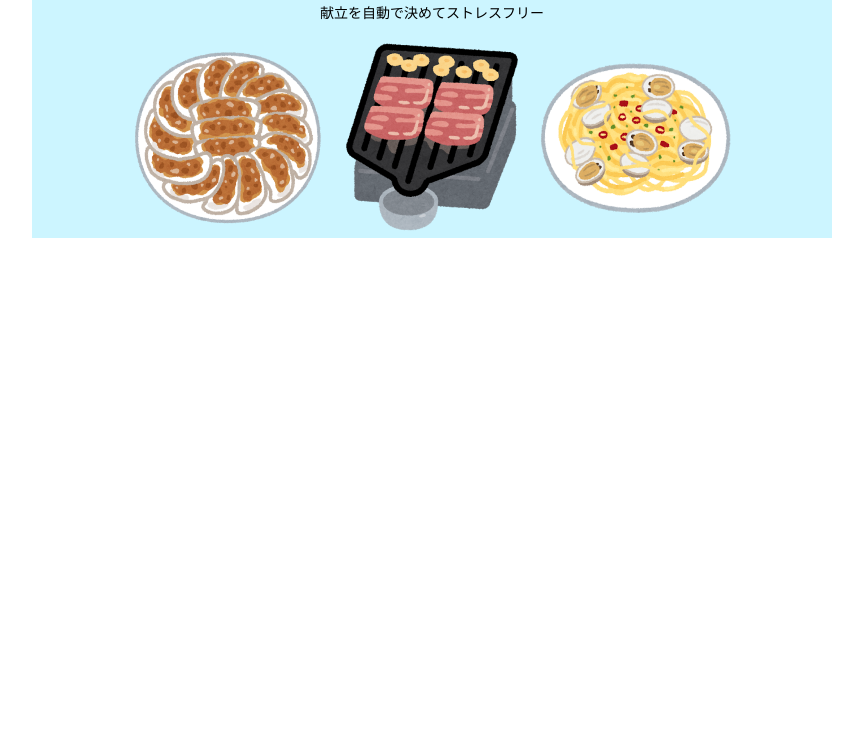
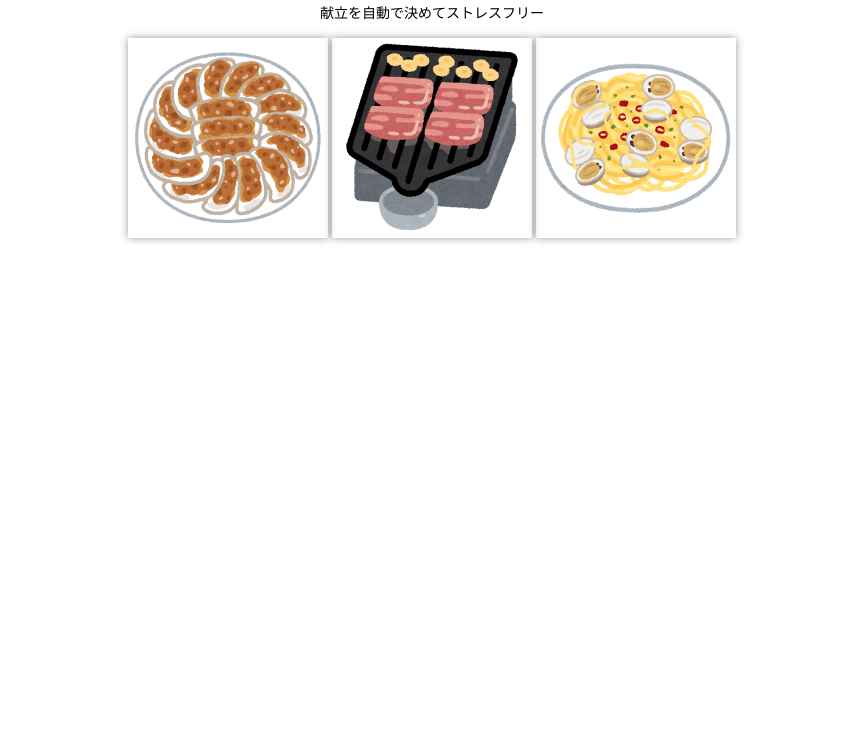
Before and after one commit to sumimomumimo/sample, a plain HTML site: page index.html in a window 1280 px wide. Shown: the part 47-800 px from the top of the page, without its empty margins (208-1071 px from the left). Drawn offline with nearby package versions, Linux system fonts and the light colour scheme.

Commit message:
Update index.html

```diff
--- a/index.html
+++ b/index.html
@@ -10,7 +10,7 @@
   <style>
     h1 {font-size: 24px; margin: 0;}
     p {font-size: 14px;}
-/*     img {box-shadow: 0 0 8px rgb(0, 0, 0, .4) } */
+    img {box-shadow: 0 0 8px rgb(0, 0, 0, .4) }
     body {text-align: center}
     img {
       cursor: pointer;
@@ -19,7 +19,7 @@
 
 </head>
 <body>
-  <div class="content" style="background-color: rgb(204, 245, 255); width: 800px; margin: 0 auto;">
+  <div class="content" width: 800px; margin: 0 auto;">
   <header>
     <h1>今日のメニューはこれ！</h1>
     <p>献立を自動で決めてストレスフリー</p>
```
